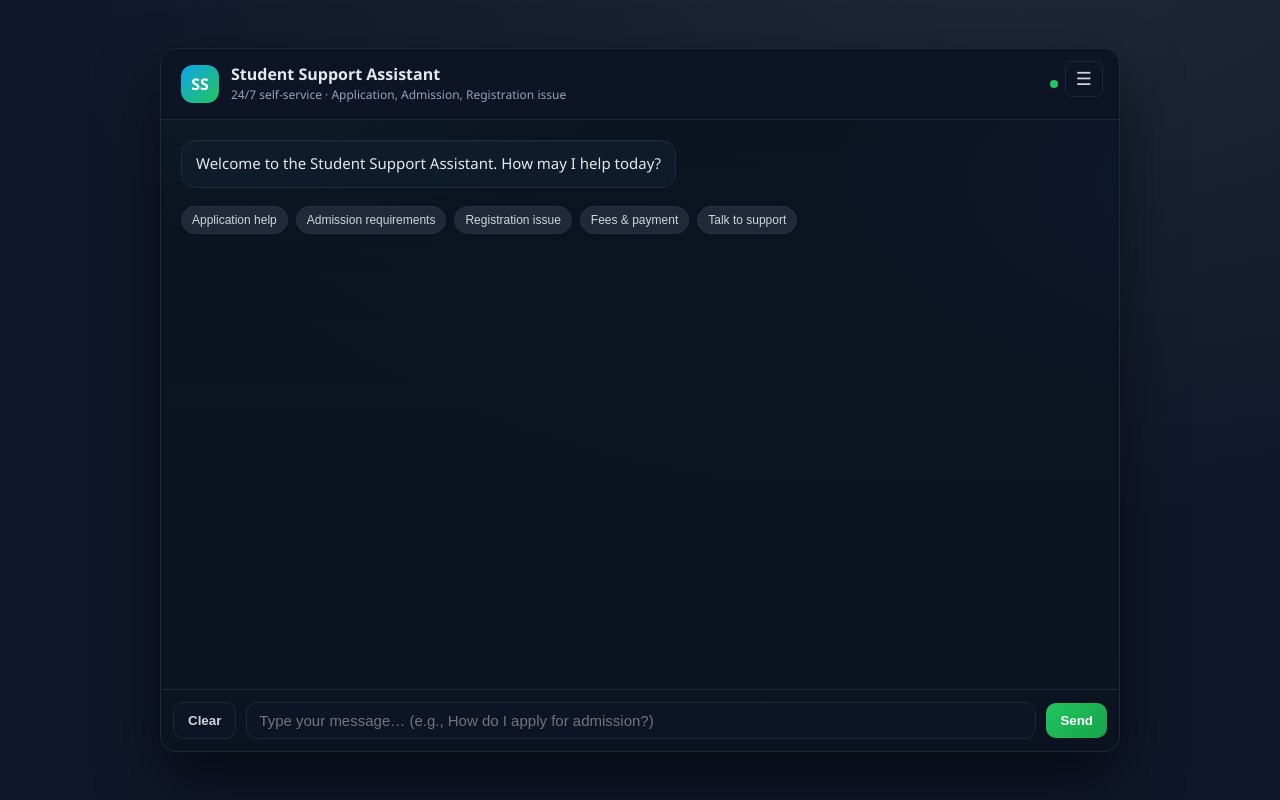
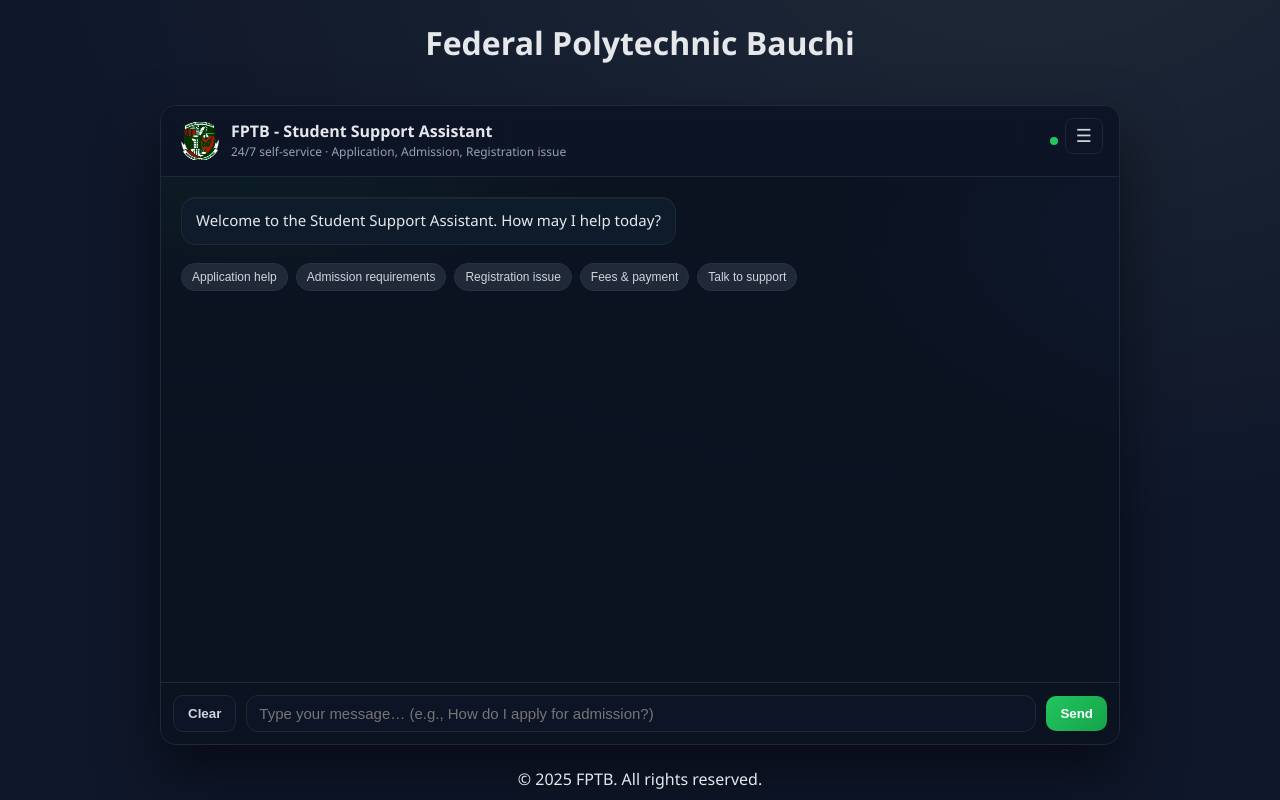
Before and after one commit to Lukzee/Student-Support-Chatbot, a Flask app: page / in a window 1280 px wide. Run offline with Flask 2, Linux system fonts and the light colour scheme.

Commit message:
new changes

```diff
--- a/static/styles.css
+++ b/static/styles.css
@@ -32,7 +32,7 @@ body {
 
 .app {
     width: min(960px, 100%);
-    height: min(88vh, 900px);
+    height: min(80vh, 900px);
     background: linear-gradient(180deg, #0b1220, #0b1220ee 50%, #0b1220);
     border: 1px solid #1f2937;
     border-radius: 16px;
@@ -58,7 +58,10 @@ body {
     border-radius: 12px;
     display: grid;
     place-items: center;
-    background: linear-gradient(135deg, #0ea5e9, #22c55e);
+    background-image: url(logo.png);
+    background-size: cover;
+    background-position: center;
+    background-repeat: no-repeat;
     font-weight: 700;
     color: white;
 }
--- a/templates/index.html
+++ b/templates/index.html
@@ -9,11 +9,12 @@
 </head>
 
 <body>
-    <div class="app" role="application" aria-label="Student support chatbot">
+    <h1 style="width: 100vw; text-align: center; position: fixed; top: 0; left: 0; z-index: 50;">Federal Polytechnic Bauchi</h1>
+    <div class="app" role="application" aria-label="Student support chatbot" style="margin-top: 50px !important;">
         <div class="header">
-            <div class="badge">SS</div>
+            <div class="badge"></div>
             <div class="title">
-                <h1>Student Support Assistant</h1>
+                <h1>FPTB - Student Support Assistant</h1>
                 <span>24/7 self-service · Application, Admission, Registration issue</span>
             </div>
             <div class="status">
@@ -47,6 +48,7 @@
             <button id="sendBtn" class="button">Send</button>
         </div>
     </div>
+    <footer style="width: 100vw; text-align: center; position: fixed; bottom: 10px; left: 0; z-index: 50;">© 2025 FPTB. All rights reserved.</footer>
 
     <script src="/static/script.js"></script>
 </body>
```
Also changed, not shown: static/logo.png (added).
